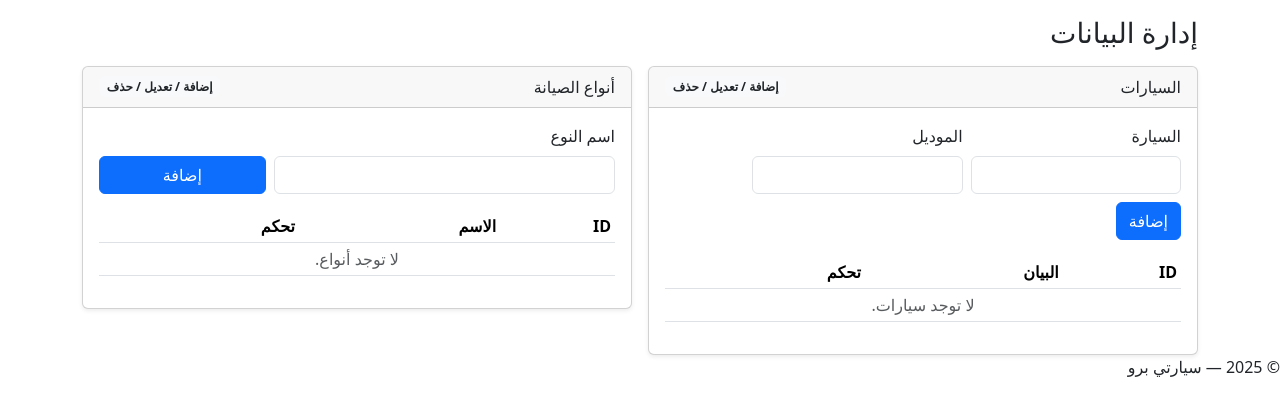
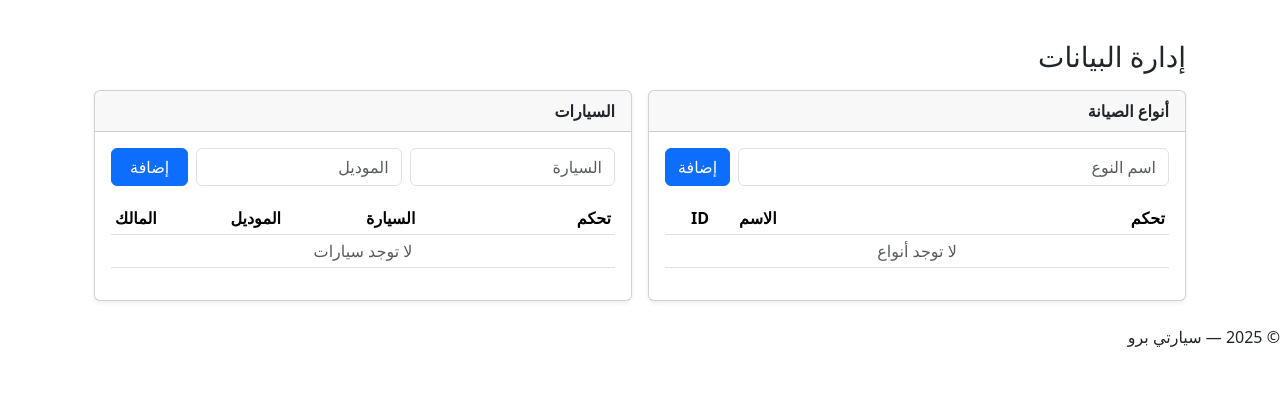
Before and after one commit to hostvip45/sayarti, a Flask app: page /manage in a window 1280 px wide. Shown: the part 89-505 px from the top of the page. Run offline with Flask 3, Linux system fonts and the light colour scheme; a user stored in the database is signed in; data that the repository does not hold is empty; some libraries are stand-ins or nearby versions.

Commit message:
Update manage.html

```diff
--- a/templates/manage.html
+++ b/templates/manage.html
@@ -1,120 +1,95 @@
 {% extends "base.html" %}
 {% block content %}
+<div class="container py-4" dir="rtl">
   <h3 class="mb-3">إدارة البيانات</h3>
 
   <div class="row g-3">
+    <!-- أنواع الصيانة (يسار) -->
     <div class="col-lg-6">
       <div class="card shadow-sm">
-        <div class="card-header d-flex justify-content-between align-items-center">
-          <span>السيارات</span>
-          <span class="badge bg-light text-dark">إضافة / تعديل / حذف</span>
-        </div>
+        <div class="card-header fw-bold">أنواع الصيانة</div>
         <div class="card-body">
-          <form method="post" class="row g-2 mb-3">
-            <input type="hidden" name="action" value="car_add">
-            {% if is_admin %}
-              <div class="col-md-2"><label class="form-label">مالك (ID)</label><input class="form-control" name="owner_id" type="number" placeholder="ID"></div>
-            {% endif %}
-            <div class="col-md-5"><label class="form-label">السيارة</label><input class="form-control" name="car_type" required></div>
-            <div class="col-md-5"><label class="form-label">الموديل</label><input class="form-control" name="model" required></div>
-            <div class="col-12"><button class="btn btn-primary">إضافة</button></div>
+          <form method="post" action="{{ url_for('add_maintenance_type') }}" class="d-flex gap-2 mb-3">
+            <input type="text" name="type_name" class="form-control" placeholder="اسم النوع" required>
+            <button class="btn btn-primary">إضافة</button>
           </form>
 
-          <div class="table-responsive">
-            <table class="table table-sm">
-              <thead><tr><th>ID</th><th>البيان</th>{% if is_admin %}<th>المالك</th>{% endif %}<th style="width:200px;">تحكم</th></tr></thead>
+          <table class="table table-sm align-middle">
+            <thead>
+              <tr>
+                <th style="width:120px">تحكم</th>
+                <th class="text-end">الاسم</th>
+                <th style="width:70px" class="text-center">ID</th>
+              </tr>
+            </thead>
             <tbody>
-                {% for c in cars %}
+              {% for t in maintenance_types %}
               <tr>
-                  <td>{{ c.id }}</td>
-                  <td>{{ c.car_type }} - {{ c.model }}</td>
-                  {% if is_admin %}<td>{{ c.owner_name or c.owner_id }}</td>{% endif %}
                 <td>
-                    <form method="post" class="d-inline">
-                      <input type="hidden" name="action" value="car_delete">
-                      <input type="hidden" name="car_id" value="{{ c.id }}">
-                      <button class="btn btn-sm btn-outline-danger" onclick="return confirm('حذف السيارة؟')">حذف</button>
-                    </form>
-                    <button class="btn btn-sm btn-outline-secondary" data-bs-toggle="modal" data-bs-target="#editCar{{ c.id }}">تعديل</button>
-
-                    <!-- Edit Modal -->
-                    <div class="modal fade" id="editCar{{ c.id }}" tabindex="-1">
-                      <div class="modal-dialog">
-                        <div class="modal-content">
-                          <form method="post">
-                            <div class="modal-header"><h5 class="modal-title">تعديل سيارة</h5><button type="button" class="btn-close" data-bs-dismiss="modal"></button></div>
-                            <div class="modal-body">
-                              <input type="hidden" name="action" value="car_edit">
-                              <input type="hidden" name="car_id" value="{{ c.id }}">
-                              <div class="mb-2"><label class="form-label">السيارة</label><input class="form-control" name="car_type" value="{{ c.car_type }}"></div>
-                              <div class="mb-2"><label class="form-label">الموديل</label><input class="form-control" name="model" value="{{ c.model }}"></div>
-                            </div>
-                            <div class="modal-footer"><button class="btn btn-primary">حفظ</button></div>
-                          </form>
-                        </div>
-                      </div>
+                  <div class="d-flex gap-2">
+                    <a href="{{ url_for('edit_maintenance_type', type_id=t['id']) }}" class="btn btn-outline-secondary btn-sm">تعديل</a>
+                    <a href="{{ url_for('delete_maintenance_type', type_id=t['id']) }}" class="btn btn-outline-danger btn-sm" onclick="return confirm('حذف النوع؟');">حذف</a>
                   </div>
                 </td>
+                <td class="text-end">{{ t['name'] }}</td>
+                <td class="text-center">{{ t['id'] }}</td>
               </tr>
               {% else %}
-                <tr><td colspan="4" class="text-center text-muted">لا توجد سيارات.</td></tr>
+              <tr><td colspan="3" class="text-center text-muted">لا توجد أنواع</td></tr>
               {% endfor %}
             </tbody>
           </table>
         </div>
       </div>
     </div>
-    </div>
 
+    <!-- السيارات (يمين) -->
     <div class="col-lg-6">
       <div class="card shadow-sm">
-        <div class="card-header d-flex justify-content-between align-items-center">
-          <span>أنواع الصيانة</span>
-          <span class="badge bg-light text-dark">إضافة / تعديل / حذف</span>
+        <div class="card-header fw-bold">السيارات</div>
+        <div class="card-body">
+          <form method="post" action="{{ url_for('add_car') }}" class="row g-2 mb-3">
+            <div class="col-md-5">
+              <input type="text" name="car_type" class="form-control" placeholder="السيارة" required>
             </div>
-        <div class="card-body">
-          <form method="post" class="row g-2 mb-3">
-            <input type="hidden" name="action" value="mt_add">
-            <div class="col-md-8"><label class="form-label">اسم النوع</label><input class="form-control" name="name" required></div>
-            <div class="col-md-4"><label class="form-label d-block">&nbsp;</label><button class="btn btn-primary w-100">إضافة</button></div>
+            <div class="col-md-5">
+              <input type="text" name="model" class="form-control" placeholder="الموديل" required>
+            </div>
+            <div class="col-md-2 d-grid">
+              <button class="btn btn-primary">إضافة</button>
+            </div>
           </form>
 
-          <div class="table-responsive">
-            <table class="table table-sm">
-              <thead><tr><th>ID</th><th>الاسم</th><th style="width:200px;">تحكم</th></tr></thead>
+          <table class="table table-sm align-middle">
+            <thead>
+              <tr>
+                <th style="width:120px">تحكم</th>
+                <th class="text-end">السيارة</th>
+                <th class="text-end">الموديل</th>
+                <th class="text-end">المالك</th>
+                {% if cars and 'created_by_name' in cars[0].keys() %}
+                <th class="text-end">أضيفت بواسطة</th>
+                {% endif %}
+              </tr>
+            </thead>
             <tbody>
-                {% for t in mtypes %}
+              {% for c in cars %}
               <tr>
-                  <td>{{ t.id }}</td>
-                  <td>{{ t.name }}</td>
                 <td>
-                    <form method="post" class="d-inline">
-                      <input type="hidden" name="action" value="mt_delete">
-                      <input type="hidden" name="mt_id" value="{{ t.id }}">
-                      <button class="btn btn-sm btn-outline-danger" onclick="return confirm('حذف النوع؟')">حذف</button>
-                    </form>
-                    <button class="btn btn-sm btn-outline-secondary" data-bs-toggle="modal" data-bs-target="#editType{{ t.id }}">تعديل</button>
-
-                    <!-- Edit Modal -->
-                    <div class="modal fade" id="editType{{ t.id }}" tabindex="-1">
-                      <div class="modal-dialog">
-                        <div class="modal-content">
-                          <form method="post">
-                            <div class="modal-header"><h5 class="modal-title">تعديل النوع</h5><button type="button" class="btn-close" data-bs-dismiss="modal"></button></div>
-                            <div class="modal-body">
-                              <input type="hidden" name="action" value="mt_edit">
-                              <input type="hidden" name="mt_id" value="{{ t.id }}">
-                              <div class="mb-2"><label class="form-label">اسم النوع</label><input class="form-control" name="name" value="{{ t.name }}"></div>
-                            </div>
-                            <div class="modal-footer"><button class="btn btn-primary">حفظ</button></div>
-                          </form>
-                        </div>
-                      </div>
+                  <div class="d-flex gap-2">
+                    <a href="{{ url_for('edit_car', car_id=c['id']) }}" class="btn btn-outline-secondary btn-sm">تعديل</a>
+                    <a href="{{ url_for('delete_car', car_id=c['id']) }}" class="btn btn-outline-danger btn-sm" onclick="return confirm('حذف السيارة؟');">حذف</a>
                   </div>
                 </td>
+                <td class="text-end">{{ c['car_type'] }}</td>
+                <td class="text-end">{{ c['model'] }}</td>
+                <td class="text-end" title="ID: {{ c['owner_id'] }}">{{ c['owner_name'] or '—' }}</td>
+                {% if 'created_by_name' in c.keys() %}
+                <td class="text-end">{{ c['created_by_name'] or '—' }}</td>
+                {% endif %}
               </tr>
               {% else %}
-                <tr><td colspan="3" class="text-center text-muted">لا توجد أنواع.</td></tr>
+              <tr><td colspan="5" class="text-center text-muted">لا توجد سيارات</td></tr>
               {% endfor %}
             </tbody>
           </table>
```
Lines whose indentation alone changed are shown as unchanged.
